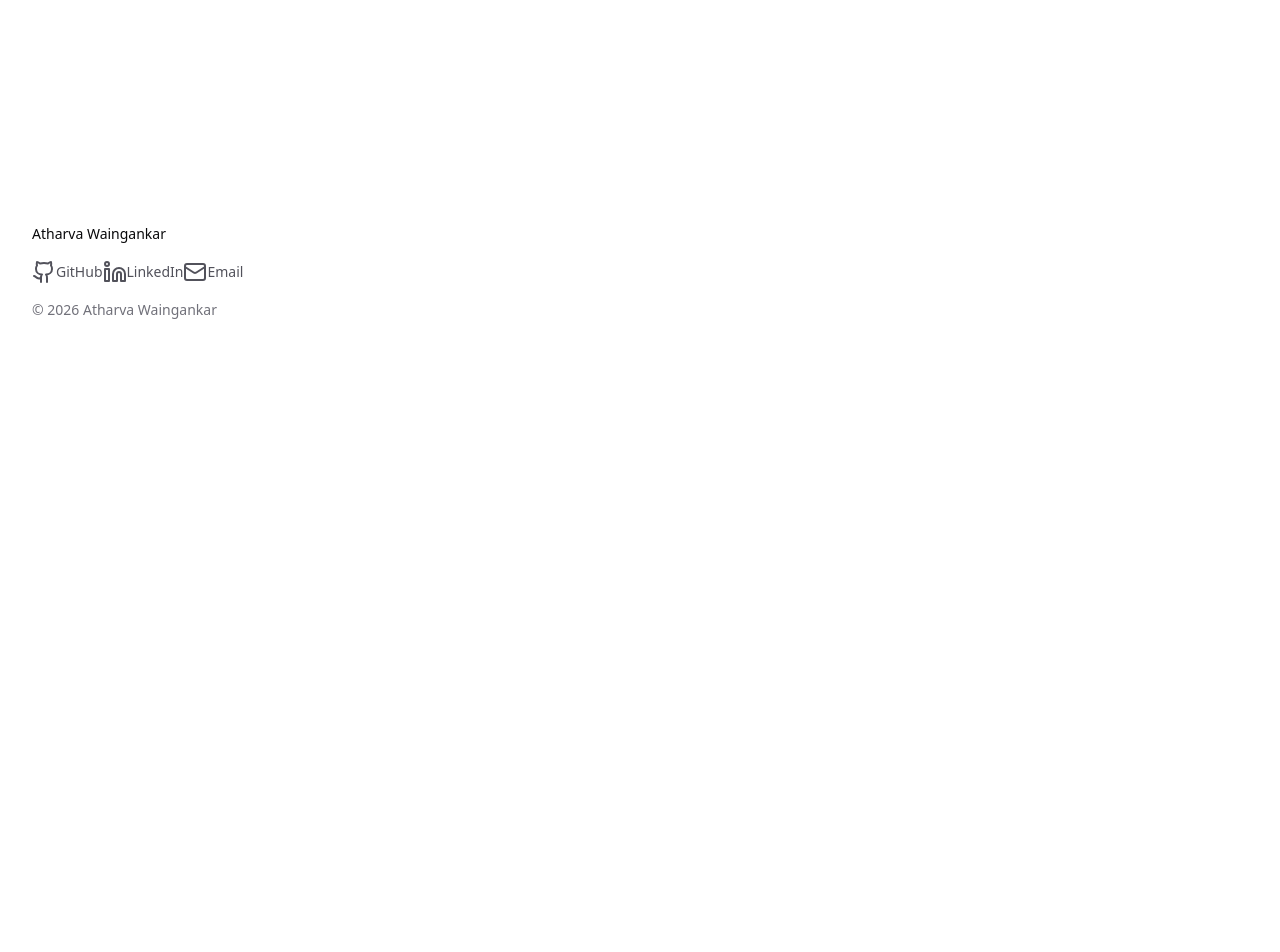
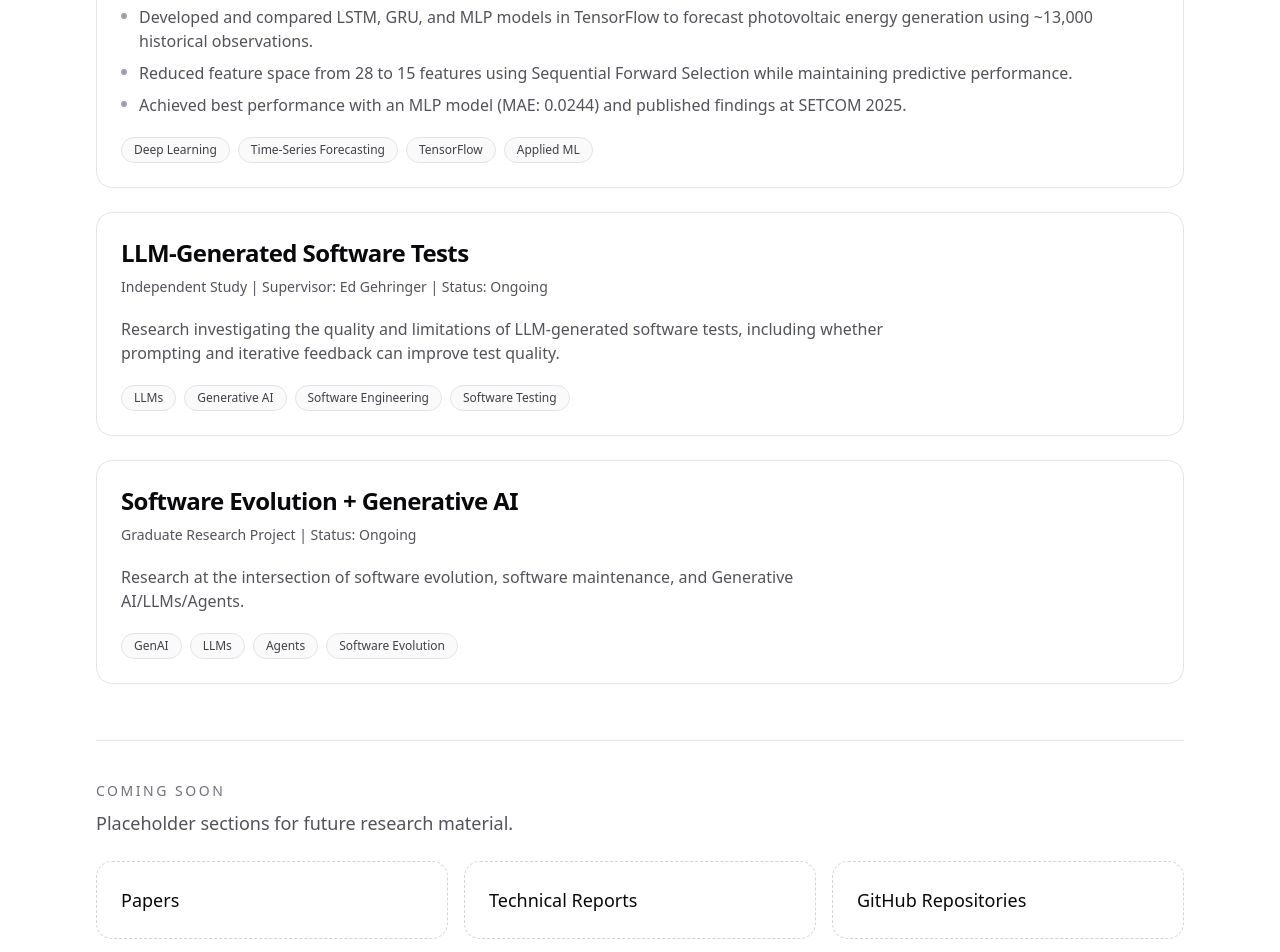
Before and after one commit to AtharvaW195/Portfolio, a Next.js app: page /research in a window 1280 px wide. Shown: the part 480-1432 px from the top of the page. Before the commit the page ends 800 px from the top, so only its background shows below. Built offline with nearby package versions, Linux system fonts and the light colour scheme.

Commit message:
Added Reasearch

```diff
--- a/app/research/page.tsx
+++ b/app/research/page.tsx
@@ -1,3 +1,68 @@
+import { research } from '@/data/research';
+
+const comingSoonSections = ['Papers', 'Technical Reports', 'GitHub Repositories'];
+
 export default function ResearchPage() {
-  return <main><h1>Research</h1></main>;
+  return (
+    <main className="mx-auto flex w-full max-w-6xl flex-col gap-14 px-4 py-16 sm:px-6 lg:px-8 lg:py-24">
+      <section className="max-w-3xl space-y-4">
+        <p className="text-sm font-medium tracking-[0.18em] text-zinc-500 uppercase">Research</p>
+        <h1 className="text-4xl font-semibold tracking-tight text-zinc-950 sm:text-5xl">Selected research</h1>
+        <p className="text-base leading-7 text-zinc-600 sm:text-lg">
+          Research work spanning software engineering, generative AI, and applied machine learning.
+        </p>
+      </section>
+
+      <section className="space-y-6">
+        {research.map((item) => (
+          <article key={item.slug} className="rounded-2xl border border-zinc-200 bg-white p-6 transition-colors hover:border-zinc-300">
+            <div className="space-y-5">
+              <div className="space-y-2">
+                <h2 className="text-xl font-semibold tracking-tight text-zinc-950 sm:text-2xl">{item.title}</h2>
+                <p className="text-sm font-medium text-zinc-600">{item.meta}</p>
+              </div>
+
+              {item.description ? (
+                <p className="max-w-3xl text-sm leading-6 text-zinc-600 sm:text-base">{item.description}</p>
+              ) : null}
+
+              {item.bullets ? (
+                <ul className="space-y-2 text-sm leading-6 text-zinc-600 sm:text-base">
+                  {item.bullets.map((bullet) => (
+                    <li key={bullet} className="flex gap-3">
+                      <span className="mt-2 h-1.5 w-1.5 shrink-0 rounded-full bg-zinc-400" aria-hidden="true" />
+                      <span>{bullet}</span>
+                    </li>
+                  ))}
+                </ul>
+              ) : null}
+
+              <div className="flex flex-wrap gap-2">
+                {item.tags.map((tag) => (
+                  <span key={tag} className="rounded-full border border-zinc-200 bg-zinc-50 px-3 py-1 text-xs font-medium text-zinc-700">
+                    {tag}
+                  </span>
+                ))}
+              </div>
+            </div>
+          </article>
+        ))}
+      </section>
+
+      <section className="space-y-6 border-t border-zinc-200 pt-10">
+        <div className="space-y-2">
+          <p className="text-sm font-medium tracking-[0.18em] text-zinc-500 uppercase">Coming Soon</p>
+          <p className="text-base leading-7 text-zinc-600 sm:text-lg">Placeholder sections for future research material.</p>
+        </div>
+
+        <div className="grid gap-4 md:grid-cols-3">
+          {comingSoonSections.map((section) => (
+            <section key={section} className="rounded-2xl border border-dashed border-zinc-300 p-6">
+              <h2 className="text-lg font-medium text-zinc-950">{section}</h2>
+            </section>
+          ))}
+        </div>
+      </section>
+    </main>
+  );
 }
--- a/data/research.ts
+++ b/data/research.ts
@@ -1,9 +1,44 @@
 export interface ResearchItem {
   title: string;
+  meta: string;
+  description?: string;
+  bullets?: string[];
+  status: string;
+  tags: string[];
   slug: string;
-  venue: string;
-  summary: string;
-  tags: string[];
 }
 
-export const research: ResearchItem[] = [];
+export const research: ResearchItem[] = [
+{
+    title: 'Solar Energy Generation Prediction using Deep Learning',
+    meta: 'Published Research | Status: Completed — Published at SETCOM 2025',
+    bullets: [
+      'Developed and compared LSTM, GRU, and MLP models in TensorFlow to forecast photovoltaic energy generation using ~13,000 historical observations.',
+      'Reduced feature space from 28 to 15 features using Sequential Forward Selection while maintaining predictive performance.',
+      'Achieved best performance with an MLP model (MAE: 0.0244) and published findings at SETCOM 2025.'
+    ],
+    status: 'Completed — Published at SETCOM 2025',
+    tags: ['Deep Learning', 'Time-Series Forecasting', 'TensorFlow', 'Applied ML'],
+    slug: 'solar-energy-generation-prediction-deep-learning'
+   },
+
+  {
+    title: 'LLM-Generated Software Tests',
+    meta: 'Independent Study | Supervisor: Ed Gehringer | Status: Ongoing',
+    description:
+      'Research investigating the quality and limitations of LLM-generated software tests, including whether prompting and iterative feedback can improve test quality.',
+    status: 'Ongoing',
+    tags: ['LLMs', 'Generative AI', 'Software Engineering', 'Software Testing'],
+    slug: 'llm-generated-software-tests'
+  },
+  {
+    title: 'Software Evolution + Generative AI',
+    meta: 'Graduate Research Project | Status: Ongoing',
+    description:
+      'Research at the intersection of software evolution, software maintenance, and Generative AI/LLMs/Agents.',
+    status: 'Ongoing',
+    tags: ['GenAI', 'LLMs', 'Agents', 'Software Evolution'],
+    slug: 'software-evolution-generative-ai'
+  },
+
+];
```
